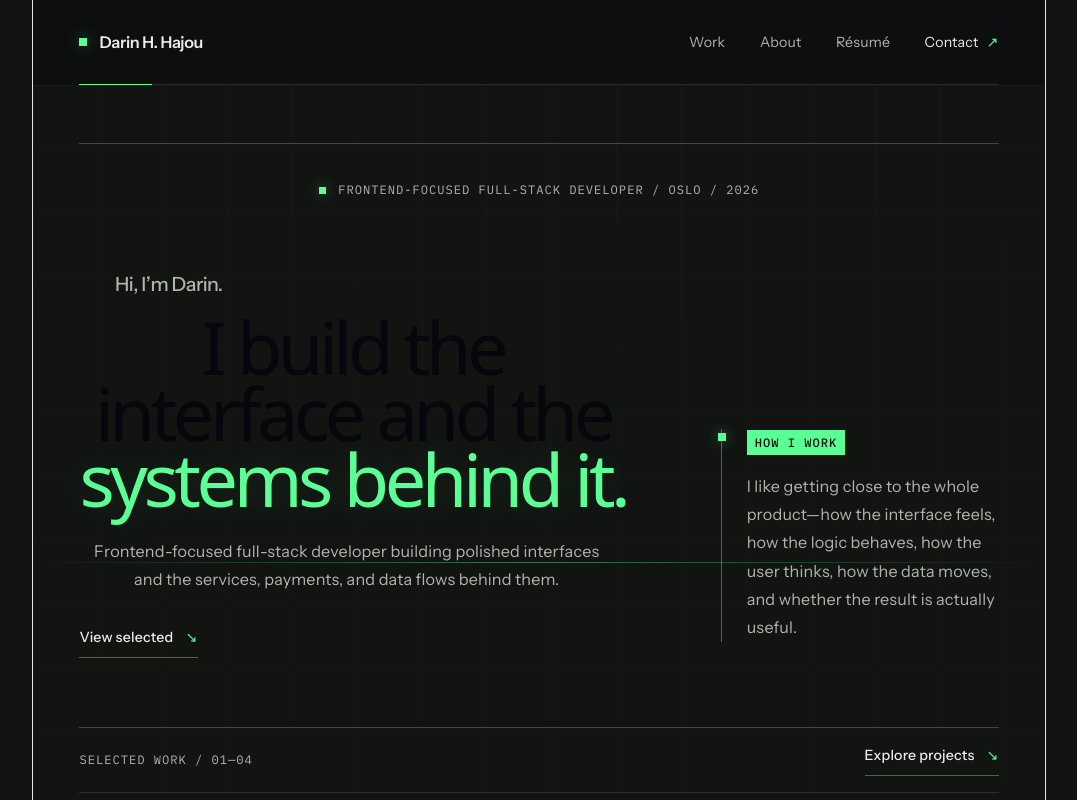
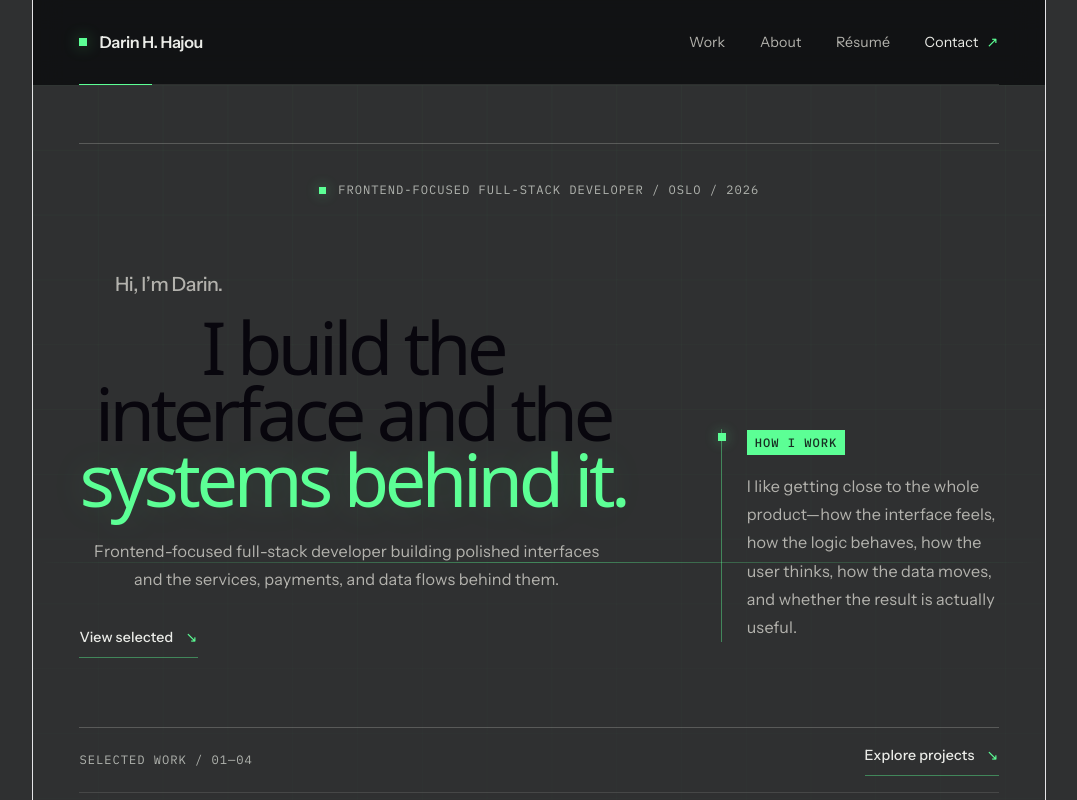
Before and after one commit to DarinHajou/darin-portfolio, a React (Vite) app: page / in a window 1280 px wide. Shown: the top 800 px of the page, without its empty margins (101-1178 px from the left). Built offline with nearby package versions, Linux system fonts and the light colour scheme.

Commit message:
Change app bg color

```diff
--- a/src/styles/tokens.css
+++ b/src/styles/tokens.css
@@ -1,6 +1,6 @@
 :root {
   /* Colors */
-  --color-bg: #121412;
+  --color-bg: rgb(13 14 16 / 86%);
   --color-bg-deepzz: #090a0b;
   --color-surface: #141619;
 
```
